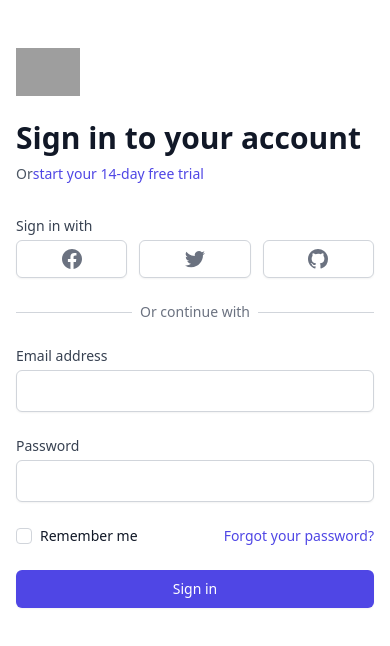
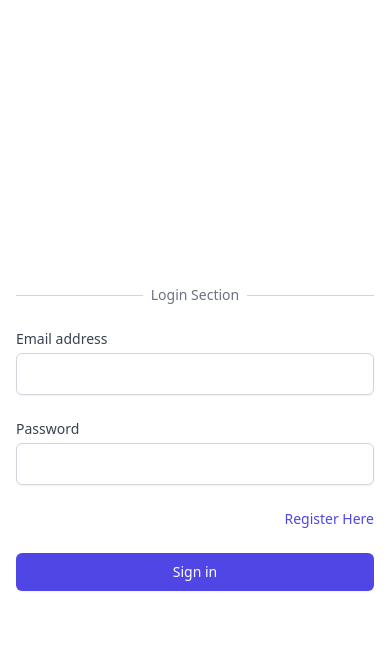
Before and after one commit to Konyuka/money-moves, a Next.js app: page / in a window 390 px wide. Shown: the top 646 px of the page. Built offline with nearby package versions, Linux system fonts and the light colour scheme; grey boxes are pictures that could not be loaded.

Commit message:
login form model and submit

```diff
--- a/pages/index.tsx
+++ b/pages/index.tsx
@@ -1,82 +1,40 @@
 import React from "react"
-import { GetStaticProps } from "next"
-import Post, { PostProps } from "../components/Post"
+import Link from "next/link"
+import { useState } from "react";
 
-export const getStaticProps: GetStaticProps = async () => {
-  const feed = [
-    {
-      id: 1,
-      title: "Prisma is the perfect ORM for Next.js",
-      content: "[Prisma](https://github.com/prisma/prisma) and Next.js go _great_ together!",
-      published: false,
-      author: {
-        name: "Nikolas Burk",
-        email: "burk@prisma.io",
-      },
-    },
-  ]
-  return { props: { feed } }
+// const submitData = async (e: React.SyntheticEvent) => {
+//     e.preventDefault();
+//     try {
+//       const body = { title, content };
+//       await fetch("https://michael-saiba-head-start.vercel.app/api/post/", {
+//         method: "POST",
+//         headers: { "Content-Type": "application/json" },
+//         body: JSON.stringify(body),
+//       });
+//       await Router.push("/drafts");
+//     } catch (error) {
+//       console.error(error);
+//     }
+// };
+
+const submitData = () =>{
+  alert('check')
 }
 
-type Props = {
-  feed: PostProps[]
-}
+export default function Login(){
 
-const Login: React.FC<Props> = (props) => {
+  const [email, setEmail] = useState("");
+  const [password, setPassword] = useState("");
+
   return (
 
-    <div className="min-h-full flex">
+    <div className="min-h-screen flex">
       <div className="flex-1 flex flex-col justify-center py-12 px-4 sm:px-6 lg:flex-none lg:px-20 xl:px-24">
         <div className="mx-auto w-full max-w-sm lg:w-96">
-          <div>
-            <img className="h-12 w-auto" src="https://tailwindui.com/img/logos/workflow-mark-indigo-600.svg" alt="Workflow" />
-            <h2 className="mt-6 text-3xl font-extrabold text-gray-900">
-              Sign in to your account
-            </h2>
-            <p className="mt-2 text-sm text-gray-600">
-              Or
-              <a href="#" className="font-medium text-indigo-600 hover:text-indigo-500">
-                start your 14-day free trial
-              </a>
-            </p>
-          </div>
+
 
           <div className="mt-8">
             <div>
-              <div>
-                <p className="text-sm font-medium text-gray-700">
-                  Sign in with
-                </p>
-
-                <div className="mt-1 grid grid-cols-3 gap-3">
-                  <div>
-                    <a href="#" className="w-full inline-flex justify-center py-2 px-4 border border-gray-300 rounded-md shadow-sm bg-white text-sm font-medium text-gray-500 hover:bg-gray-50">
-                      <span className="sr-only">Sign in with Facebook</span>
-                      <svg className="w-5 h-5" fill="currentColor" viewBox="0 0 20 20" aria-hidden="true">
-                        <path fill-rule="evenodd" d="M20 10c0-5.523-4.477-10-10-10S0 4.477 0 10c0 4.991 3.657 9.128 8.438 9.878v-6.987h-2.54V10h2.54V7.797c0-2.506 1.492-3.89 3.777-3.89 1.094 0 2.238.195 2.238.195v2.46h-1.26c-1.243 0-1.63.771-1.63 1.562V10h2.773l-.443 2.89h-2.33v6.988C16.343 19.128 20 14.991 20 10z" clip-rule="evenodd" />
-                      </svg>
-                    </a>
-                  </div>
-
-                  <div>
-                    <a href="#" className="w-full inline-flex justify-center py-2 px-4 border border-gray-300 rounded-md shadow-sm bg-white text-sm font-medium text-gray-500 hover:bg-gray-50">
-                      <span className="sr-only">Sign in with Twitter</span>
-                      <svg className="w-5 h-5" fill="currentColor" viewBox="0 0 20 20" aria-hidden="true">
-                        <path d="M6.29 18.251c7.547 0 11.675-6.253 11.675-11.675 0-.178 0-.355-.012-.53A8.348 8.348 0 0020 3.92a8.19 8.19 0 01-2.357.646 4.118 4.118 0 001.804-2.27 8.224 8.224 0 01-2.605.996 4.107 4.107 0 00-6.993 3.743 11.65 11.65 0 01-8.457-4.287 4.106 4.106 0 001.27 5.477A4.073 4.073 0 01.8 7.713v.052a4.105 4.105 0 003.292 4.022 4.095 4.095 0 01-1.853.07 4.108 4.108 0 003.834 2.85A8.233 8.233 0 010 16.407a11.616 11.616 0 006.29 1.84" />
-                      </svg>
-                    </a>
-                  </div>
-
-                  <div>
-                    <a href="#" className="w-full inline-flex justify-center py-2 px-4 border border-gray-300 rounded-md shadow-sm bg-white text-sm font-medium text-gray-500 hover:bg-gray-50">
-                      <span className="sr-only">Sign in with GitHub</span>
-                      <svg className="w-5 h-5" fill="currentColor" viewBox="0 0 20 20" aria-hidden="true">
-                        <path fill-rule="evenodd" d="M10 0C4.477 0 0 4.484 0 10.017c0 4.425 2.865 8.18 6.839 9.504.5.092.682-.217.682-.483 0-.237-.008-.868-.013-1.703-2.782.605-3.369-1.343-3.369-1.343-.454-1.158-1.11-1.466-1.11-1.466-.908-.62.069-.608.069-.608 1.003.07 1.531 1.032 1.531 1.032.892 1.53 2.341 1.088 2.91.832.092-.647.35-1.088.636-1.338-2.22-.253-4.555-1.113-4.555-4.951 0-1.093.39-1.988 1.029-2.688-.103-.253-.446-1.272.098-2.65 0 0 .84-.27 2.75 1.026A9.564 9.564 0 0110 4.844c.85.004 1.705.115 2.504.337 1.909-1.296 2.747-1.027 2.747-1.027.546 1.379.203 2.398.1 2.651.64.7 1.028 1.595 1.028 2.688 0 3.848-2.339 4.695-4.566 4.942.359.31.678.921.678 1.856 0 1.338-.012 2.419-.012 2.747 0 .268.18.58.688.482A10.019 10.019 0 0020 10.017C20 4.484 15.522 0 10 0z" clip-rule="evenodd" />
-                      </svg>
-                    </a>
-                  </div>
-                </div>
-              </div>
 
               <div className="mt-6 relative">
                 <div className="absolute inset-0 flex items-center" aria-hidden="true">
@@ -84,20 +42,20 @@ const Login: React.FC<Props> = (props) => {
                 </div>
                 <div className="relative flex justify-center text-sm">
                   <span className="px-2 bg-white text-gray-500">
-                    Or continue with
+                    Login Section
                   </span>
                 </div>
               </div>
             </div>
 
             <div className="mt-6">
-              <form action="#" method="POST" className="space-y-6">
+              <form onSubmit={submitData} className="space-y-6">
                 <div>
                   <label  className="block text-sm font-medium text-gray-700">
                     Email address
                   </label>
                   <div className="mt-1">
-                    <input id="email" name="email" type="email"  required className="appearance-none block w-full px-3 py-2 border border-gray-300 rounded-md shadow-sm placeholder-gray-400 focus:outline-none focus:ring-indigo-500 focus:border-indigo-500 sm:text-sm" />
+                    <input onChange={(e) => setEmail(e.target.value)} value={email} id="email" name="email" type="email"  required className="appearance-none block w-full px-3 py-2 border border-gray-300 rounded-md shadow-sm placeholder-gray-400 focus:outline-none focus:ring-indigo-500 focus:border-indigo-500 sm:text-sm" />
                   </div>
                 </div>
 
@@ -106,22 +64,18 @@ const Login: React.FC<Props> = (props) => {
                     Password
                   </label>
                   <div className="mt-1">
-                    <input id="password" name="password" type="password" required className="appearance-none block w-full px-3 py-2 border border-gray-300 rounded-md shadow-sm placeholder-gray-400 focus:outline-none focus:ring-indigo-500 focus:border-indigo-500 sm:text-sm" />
+                    <input onChange={(e) => setPassword(e.target.value)} value={password}  id="password" name="password" type="password" required className="appearance-none block w-full px-3 py-2 border border-gray-300 rounded-md shadow-sm placeholder-gray-400 focus:outline-none focus:ring-indigo-500 focus:border-indigo-500 sm:text-sm" />
                   </div>
                 </div>
 
                 <div className="flex items-center justify-between">
                   <div className="flex items-center">
-                    <input id="remember-me" name="remember-me" type="checkbox" className="h-4 w-4 text-indigo-600 focus:ring-indigo-500 border-gray-300 rounded" />
-                    <label className="ml-2 block text-sm text-gray-900">
-                      Remember me
-                    </label>
                   </div>
 
                   <div className="text-sm">
-                    <a href="#" className="font-medium text-indigo-600 hover:text-indigo-500">
-                      Forgot your password?
-                    </a>
+                    <Link href="/register">
+                      <a className="font-medium text-indigo-600 hover:text-indigo-500">Register Here</a>
+                    </Link>
                   </div>
                 </div>
 
@@ -141,6 +95,5 @@ const Login: React.FC<Props> = (props) => {
     </div>
 
   )
+
 }
-
-export default Login
```
Also changed, not shown: pages/register.tsx (added).
